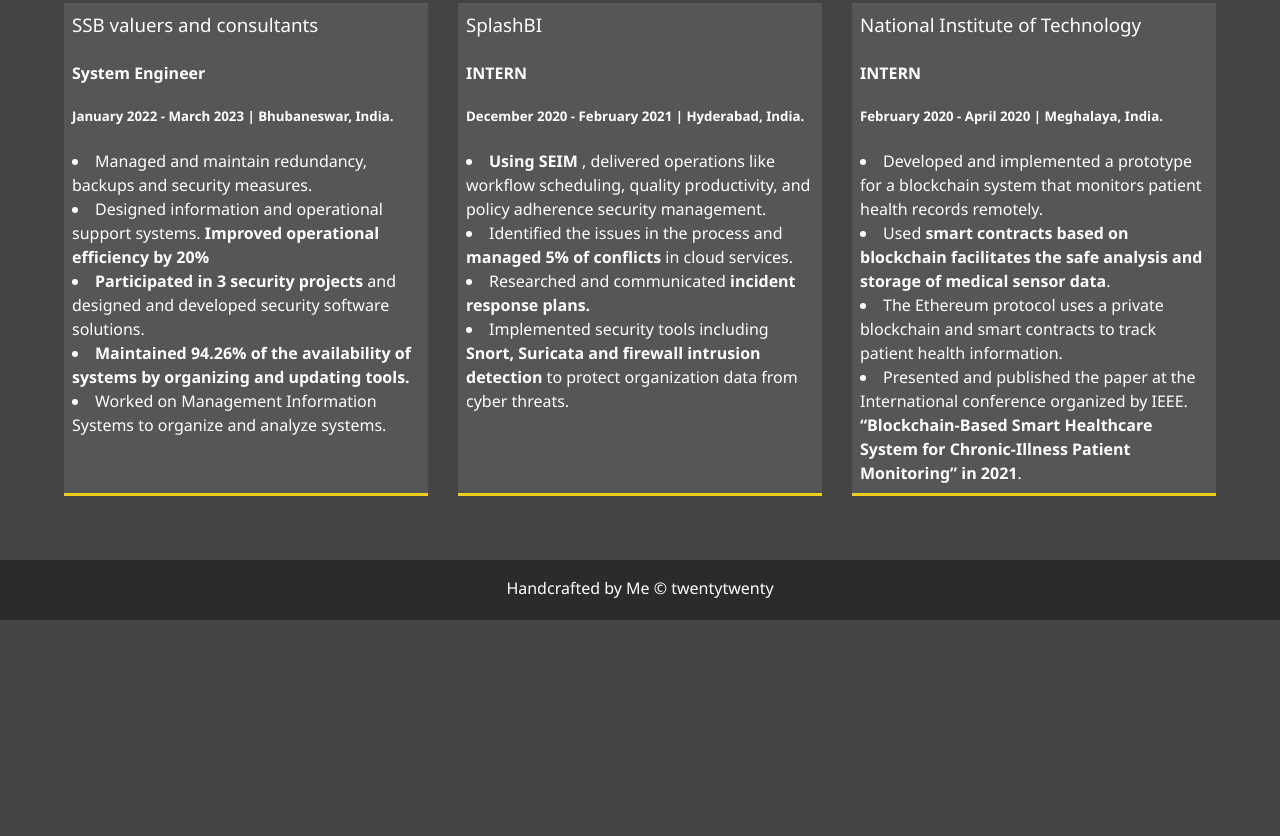
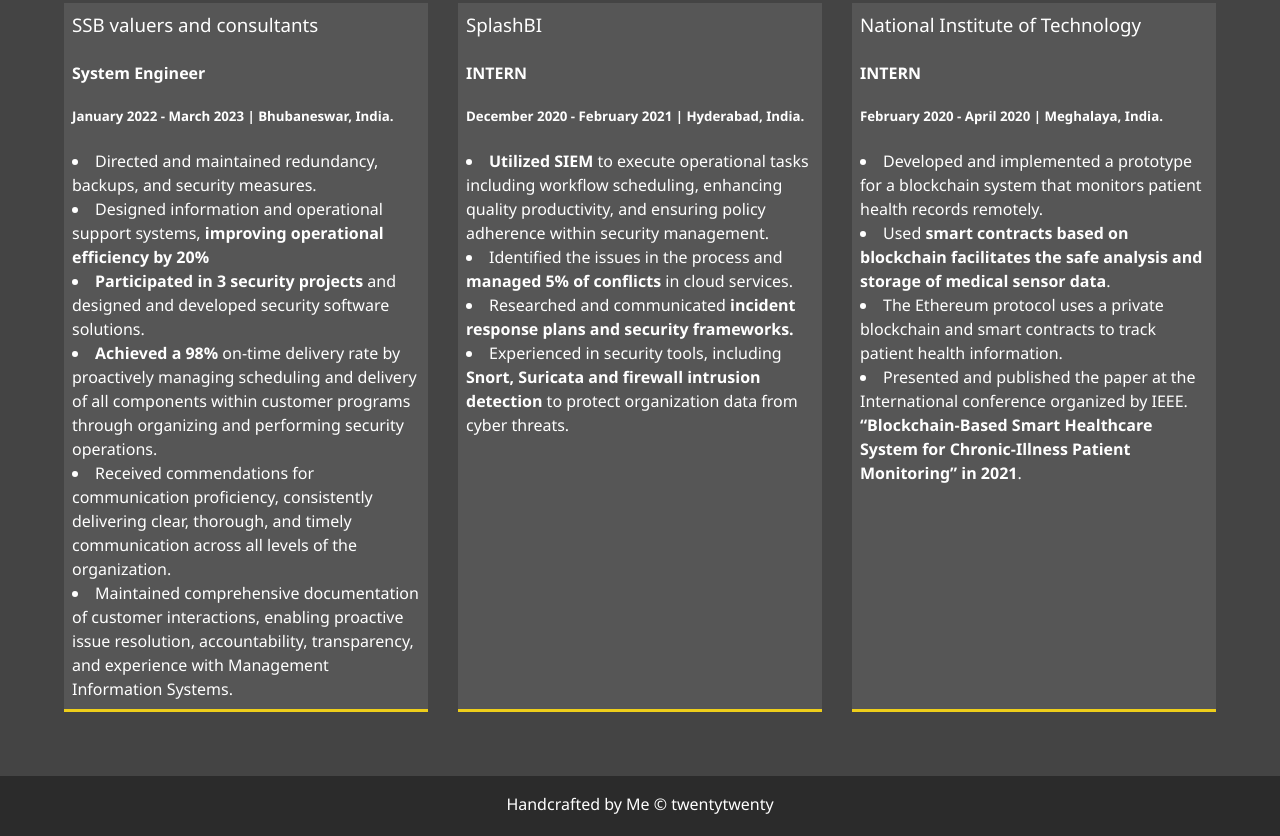
Before and after one commit to siiddhrtha/My-Portfolio, a website: page dist/about.html in a window 1280 px wide. Shown: the part 863-1699 px from the top of the page. Before the commit the page ends 1483 px from the top, so only its background shows below. Drawn offline with Linux system fonts and the light colour scheme.

Commit message:
update resume

```diff
--- a/dist/about.html
+++ b/dist/about.html
@@ -48,11 +48,7 @@
           </a>
         </li>
 
-        <li class="nav-item">
-          <a href="contact.html" class="nav-link">
-            How To Reach Me
-          </a>
-        </li>
+
       </ul>
     </nav>
   </header>
@@ -85,7 +81,7 @@
        </p>
 
  <div class="resume">
-  <a href="https://drive.google.com/file/d/1DwRzCPJxJUncCYFqy2yjmbJ6Rb96q6HE/view?usp=sharing"target="_blank" class="bt"> <span> View My Resume </span></a>
+  <a href="https://drive.google.com/file/d/1PBugNJAFf_rGNNErMMM7Ug0y5uHhzbWw/view?usp=sharing"target="_blank" class="bt"> <span> View My Resume </span></a>
  </div>
 
 
@@ -102,22 +98,28 @@
         <h3> SSB valuers and consultants </h3>
         <h4> System Engineer </h4>
         <h5> January 2022 - March 2023  |  Bhubaneswar, India.</h5>
-        <div></div><li> Managed and maintain redundancy, backups and security measures.</li>
-        <li> Designed information and operational support systems. <b> Improved operational efficiency by 20% </b> </li>
+        <div></div><li> Directed and maintained redundancy, backups, and security measures.</li>
+        <li> Designed information and operational support systems, <b>improving operational efficiency by 20%</b> </li>
         <li> <b>Participated in 3 security projects </b> and designed and developed security software solutions. </li>
-        <li><b>Maintained 94.26% of the availability of systems by organizing and updating tools. </b> </li>
-        <li> Worked on Management Information Systems to organize and analyze systems.  </li>
+        <li><b>Achieved a 98% </b> on-time delivery rate by proactively managing scheduling and delivery of all components within
+          customer programs through organizing and performing security operations. </li>
+         <li> Received commendations for communication proficiency, consistently delivering clear, thorough, and timely communication
+          across all levels of the organization.</li>
+        <li> Maintained comprehensive documentation of customer interactions, enabling proactive issue resolution, accountability,
+          transparency, and experience with Management Information Systems.  </li>
             </div>
 
       <div class="job job-2">
         <h3> SplashBI  </h3>
         <h4> INTERN</h4>
         <h5> December 2020 - February 2021  |  Hyderabad, India.</h5>
-        <p> <li> <b> Using SEIM </b>, delivered operations like workflow scheduling, quality productivity, and policy adherence security management.</li>
+        <p> <li> <b> Utilized SIEM </b> to execute operational tasks including workflow scheduling, enhancing quality productivity, and
+          ensuring policy adherence within security management. </li>
           <li> Identified the issues in the process and <b>managed 5% of conflicts </b> in cloud services.</li>
          <li>
-          Researched and communicated <b>incident response plans. </b> </li>
-        <li> Implemented security tools including <b> Snort, Suricata and firewall intrusion detection </b> to protect organization data from cyber threats.   </li>  </p>
+          Researched and communicated <b>incident response plans and security frameworks. </b> </li>
+        <li> Experienced in security tools, including <b>Snort, Suricata and firewall intrusion detection </b> to protect organization
+          data from cyber threats. </li>  </p>
       </div>
 
 
```
Also changed, not shown: dist/blogs.html (+1 -5 lines), dist/index.html (+1 -5 lines), dist/work.html (+1 -5 lines), 1 other file.
